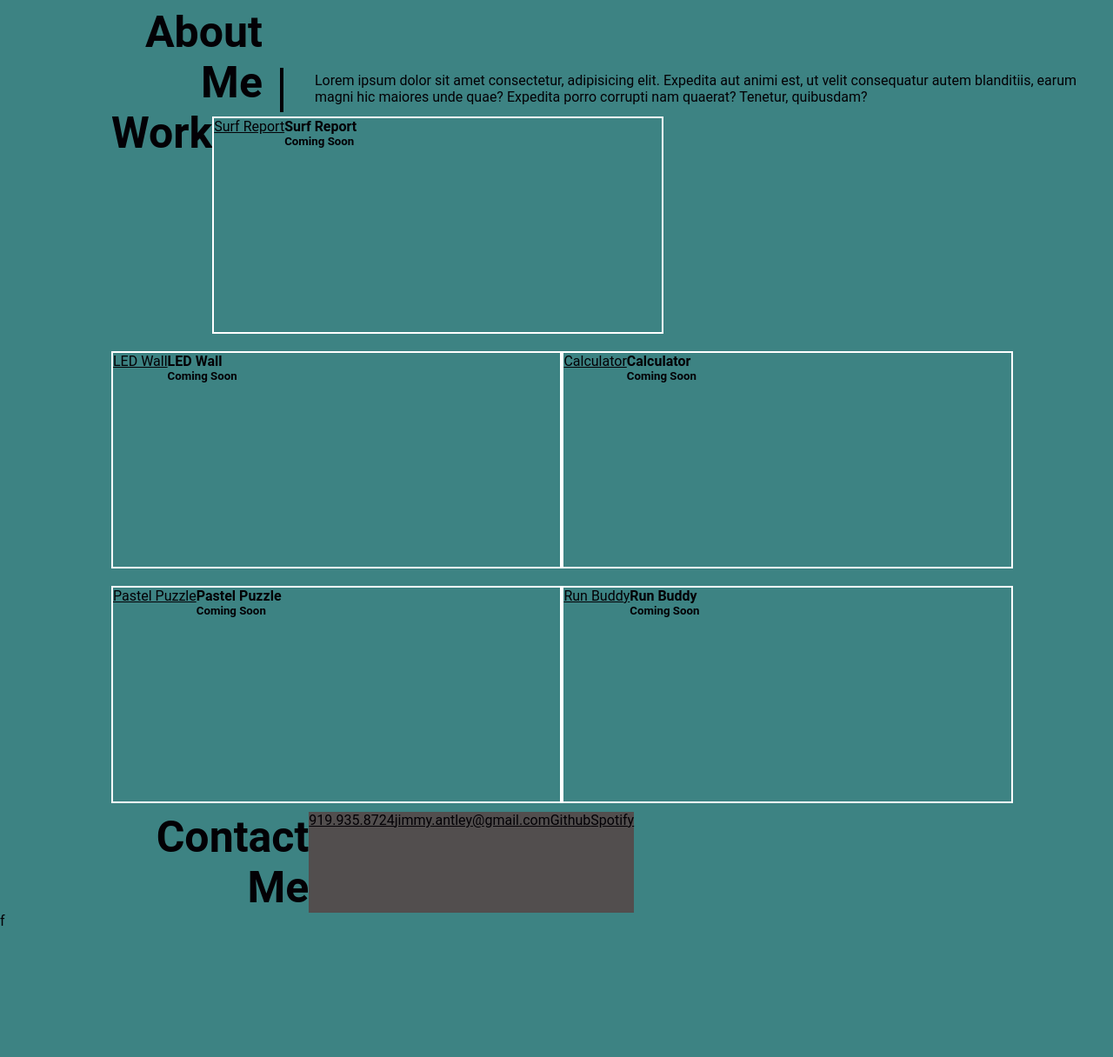
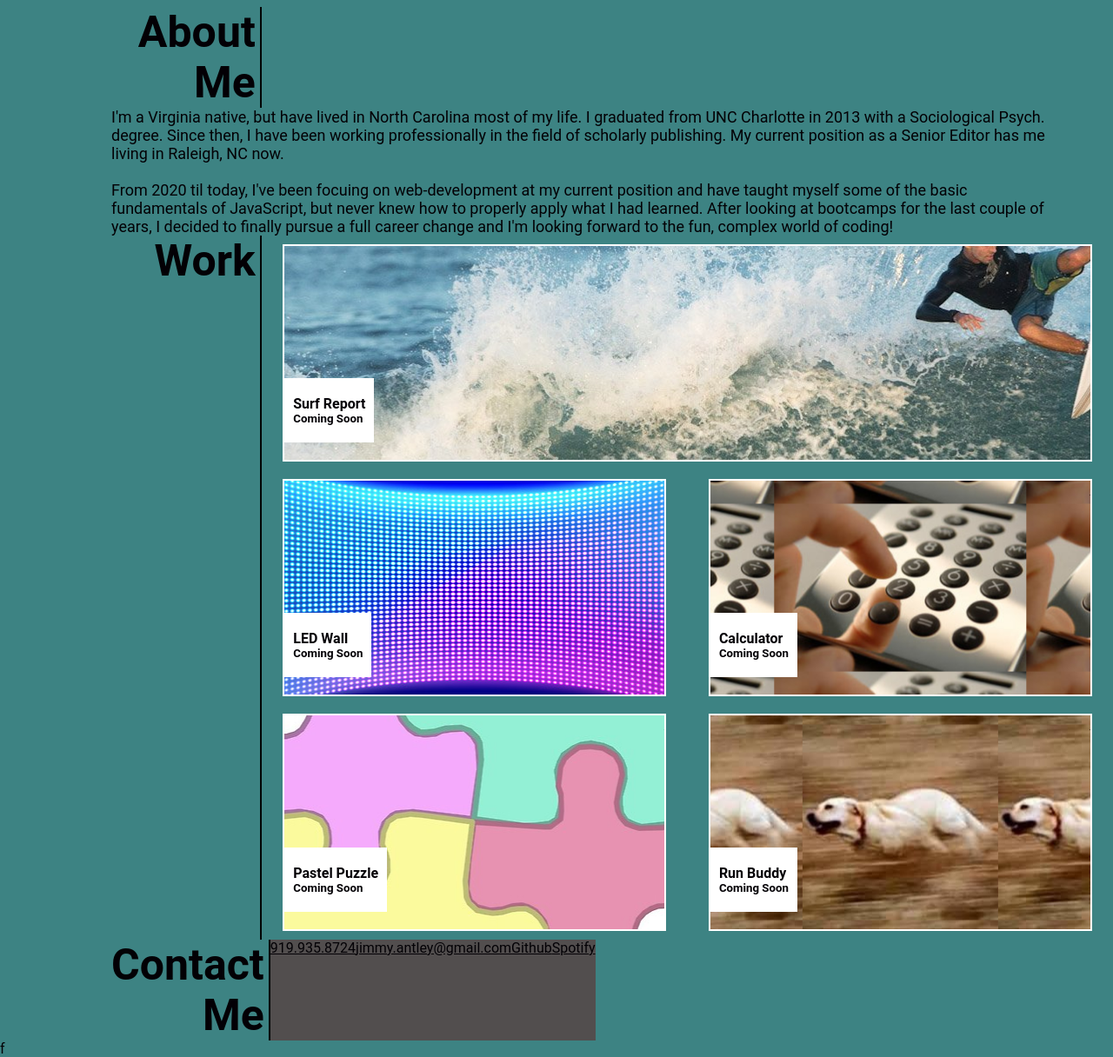
Before and after one commit to Jimmant91/Portfolio, a plain HTML site: page index.html in a window 1280 px wide. Shown: the part 268-1484 px from the top of the page at 87% size. Before the commit the page ends 1337 px from the top, so only its background shows below. Drawn offline with Linux system fonts and the light colour scheme.

Commit message:
marginal updates

```diff
--- a/assets/style.css
+++ b/assets/style.css
@@ -65,6 +65,11 @@ nav ul li a {
     border-radius: 35%;
 }
 
+p {
+    margin-right: 5%;
+    font-size: 18px;
+}
+
 main {
     margin-left: 10%;
 }
@@ -85,6 +90,7 @@ h3 {
     word-wrap: break-word;
 }
 
+
 /*block container (contains everything exclusive to the Work blocks, including it's own classes*/
 
 .block-container {
@@ -100,6 +106,68 @@ h3 {
     position: relative;
 }
 
+/* this section is where I set background images for work blocks */
+#surf-report {
+    /* width 95% so there is some space on either side */
+    flex-basis: 95%; /* makes this block always the largest */
+    background-image: url(images/surfer.jpg);
+    background-position: 25%;
+}
+
+#led-wall {
+    background-image: url(images/ledWall.jpg);
+    background-position: center;
+}
+
+#calculator {
+    background-image: url(images/calc.jpg);
+    background-position: center;
+}
+
+#pastel-puzzle {
+    background-image: url(images/pastelPuzzle.jpg);
+    background-position: center;
+}
+
+#run-buddy {
+    background-image: url(images/runBud.jpg);
+    background-position: center;
+}
+
+
+/* format work block titles */
+.work-block-title {
+    display: flex;
+    flex-direction: column;
+    margin-bottom: 20px;
+    background-color: #fff;
+    align-self: flex-end;
+    padding: 20px 10px;
+}
+
+/* add hyperlink to work blocks */
+.block-link {
+    position: absolute; /* positioning hyperlink relative to work blocks */
+    width: 100%; /* width same as container */
+    height: 100%; /* height same as container */
+    top: 0; /* position at top of container */
+    left: 0; /* position at left of container */
+}
+
+.block-link:hover {
+    background-color: #414040; /* background color when hover */
+    opacity: 0.25; /* make sure you can see through it */
+}
+
+/* this hides the link text visually while allowing link text */
+/* useful for screen reader accessibility */
+.hide-text {
+    text-indent: 100%;
+    white-space: nowrap;
+    overflow: hidden;
+}
+
+
 /*universal classes and ids*/
 
 .flex-wrap {
@@ -113,17 +181,6 @@ h3 {
     justify-content: flex-end;
 }
 
-.border-left::after {
-    content:"";
-    position:absolute;
-    left:-40px;
-    right:-20px;
-    top:-5px;
-    bottom:-5px;
-    border-left:2px solid;
-    border-left-width:4px;
-  }
-
 .spread-links {
     display: flex;
     flex-basis: 100%;
@@ -131,9 +188,59 @@ h3 {
     align-items: center;
 }
 
-#about-me {
-    position: relative;
-    margin-top: 75px;
-    margin-left: 60px;
-    text-align: left;
+/* For below, I originally used the :after element to create a border beside the content instead, but this shifted my page too much. I thought it was a cool effect */
+.title {
+    flex-basis: 15%; /* take up 15% of screen */
+    padding-right: 5px; /* pad side for space between border */
+    border-right: 2px solid black; /* add line to divide title and content */
+    font-size: 35px;
+    font-weight: bolder;
+    text-align: right; /* push text to the right of container */
 }
+
+
+
+/*media rules*/
+
+@media screen and (max-width: 768px) {
+
+    /* add some space around links and make them take up the whole screen */
+    header nav {
+        padding-bottom: 10px;
+        flex-basis: 100%;
+    }
+
+    /* change surf block width to match the rest */
+    /* adjust background image position to show the dude */
+    #surf-report-block {
+        flex-basis: auto;
+        background-position: 35%;
+    }
+
+    /* make work blocks fill entire container */
+    .work-block {
+        flex-basis: 100%;
+    }
+
+    /* make paragraph font smaller for smaller screens */
+    p {
+        font-size: 16px;
+    }
+
+    /* change nav lists to inline-flex and format for space between and around links */
+    nav ul {
+        display: inline-flex;
+        flex-wrap: wrap;
+        justify-content: space-between;
+        margin: 5px;
+    }
+
+    /* make individual links overflow to next line at 2nd link */
+    /* flex-basis 40% because taking margin into account */
+    nav ul li {
+        margin: 5px;
+        flex-basis: 40%;
+        flex-wrap: wrap;
+    }
+
+}
--- a/index.html
+++ b/index.html
@@ -24,54 +24,62 @@
 
     <!--this is my subheader with a banner and subtitle-->
     <header class="flex-wrap" id="subheader">
-        <h2>Hey, Glad You're Here! 🐉</h2>
+        <h2 class="flex-end">Hey, Glad You're Here! 🐉</h2>
     </header>
 
-    <main class="flex-wrap">
+    <main class="flex-wrap main-container">
 
-        <section class="flex-end">
-            <aside>
+        <section class="flex-wrap">
+            <aside class="title">
                 <h3>About Me</h3>
             </aside>
-            <p class="flex-wrap border-left" id="about-me">Lorem ipsum dolor sit amet consectetur, adipisicing elit.
-                Expedita aut animi est, ut velit consequatur autem blanditiis, earum magni hic maiores unde quae? Expedita porro corrupti nam quaerat? Tenetur, quibusdam?</p>
+            <p class="flex-wrap">
+                I'm a Virginia native, but have lived in North Carolina most of my life. I graduated from UNC Charlotte in 2013 with a Sociological Psych. degree.
+                Since then, I have been working professionally in the field of scholarly publishing. My current position as a Senior Editor has me living in Raleigh, NC now.
+            <br>
+            <br>
+                From 2020 til today, I've been focuing on web-development at my current position and have taught myself some of the basic fundamentals of JavaScript, but never
+                knew how to properly apply what I had learned. After looking at bootcamps for the last couple of years, I decided to finally pursue a full career change and I'm
+                looking forward to the fun, complex world of coding!
+            </p>
         </section>
 
         <section class="flex-wrap main-container">
-            <aside>
+            <aside class="title">
                 <h3>Work</h3>
             </aside>
+                <div class="flex-wrap block-container">
                 <!--will align aside next to work blocks-->
                     <div id="surf-report" class="flex-wrap work-block">
-                    <a class="block-link hide-text" target="_blank" href=#>Surf Report</a>
+                        <a class="block-link hide-text" target="_blank" href="#">Surf Report</a>
                         <div class="work-block-title" class="top-block-title">
                             <h4>Surf Report</h4>
                             <h5>Coming Soon</h5>
                         </div>
                     </div>
                     <div id="led-wall" class="flex-wrap work-block">
-                    <a class="block-link hide-text" target="_blank" href=#>LED Wall</a>
+                        <a class="block-link hide-text" target="_blank" href="#">LED Wall</a>
                         <div class="work-block-title">
                             <h4>LED Wall</h4>
                             <h5>Coming Soon</h5>
                         </div>
                     </div>
                     <div id="calculator" class="flex-wrap work-block">
-                    <a class="block-link hide-text" target="_blank" href=#>Calculator</a>
+                        <a class="block-link hide-text" target="_blank" href="#">Calculator</a>
                         <div class="work-block-title">
                             <h4>Calculator</h4>
                             <h5>Coming Soon</h5>
                         </div>
                     </div>
                     <div id="pastel-puzzle" class="flex-wrap work-block">
-                    <a class="block-link hide-text" target="_blank" href=#>Pastel Puzzle</a>
+                        <a class="block-link hide-text" target="_blank" href="#">Pastel Puzzle</a>
                         <div class="work-block-title">
                             <h4>Pastel Puzzle</h4>
                             <h5>Coming Soon</h5>
                         </div>
                     </div>
                     <div id="run-buddy" class="flex-wrap work-block">
-                    <a class="block-link hide-text" target="_blank" href=#>Run Buddy</a>
+                        <a class="block-link hide-text" target="_blank" href="#">Run Buddy</a>
                         <div class="work-block-title">
                             <h4>Run Buddy</h4>
                             <h5>Coming Soon</h5>
@@ -79,8 +87,8 @@
                 </div>
          </section>
 
-        <section class="flex-end">
-            <aside>
+        <section class="flex-wrap">
+            <aside class="title">
                 <h3>Contact Me</h3>
             </aside>
             <nav class="flex-end">
```
Lines whose indentation alone changed are shown as unchanged.
